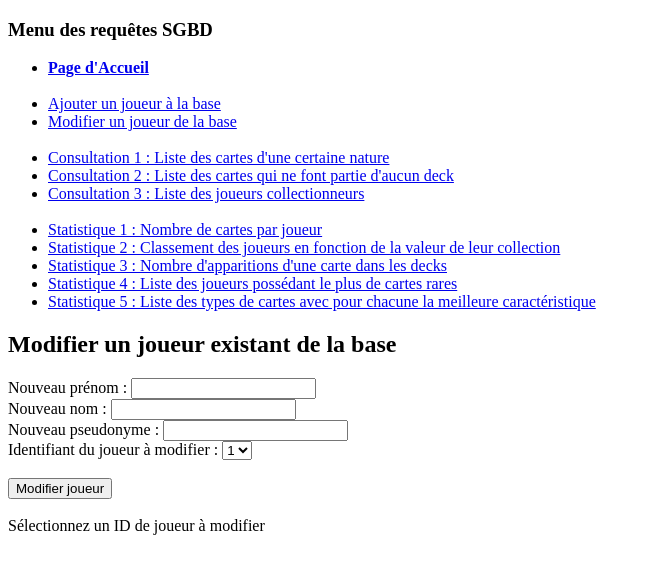
After one commit to Azzameen/database_learning, a PHP site: page /modif_joueur.php in a window 1280 px wide. The commit adds this page. Shown: the top 574 px of the page, without its empty margins (0-650 px from the left). Run offline with PHP 8.4, Linux system fonts and the light colour scheme; tables that the repository leaves empty hold one stand-in row (values such as "Sample post").

Commit message:
Requete update joueur par id

```diff
--- a/interface/connect_bdd.php
+++ b/interface/connect_bdd.php
@@ -1,7 +1,7 @@
 <?php
 try{
   //Connexion à MySql
-  $bdd = new PDO('mysql:host=localhost;dbname=cartes_a_collectionner;charset=utf8', 'root', 'Kaae7vad');
+  $bdd = new PDO('mysql:host=localhost;dbname=pchevalli001;charset=utf8', 'pchevalli001', '50nu68ku');
 }catch (Exception $e){
   die('Erreur : ' . $e->getMessage());
 }
--- a/interface/menu.php
+++ b/interface/menu.php
@@ -3,7 +3,8 @@
         <h3>Menu des requêtes SGBD</h3>
         <ul>
           <li><strong><a href="index.php">Page d'Accueil</strong></a></li></br>
-          <li><a href="ajout_joueur.php">Ajouter un joueur à la base</a></li></br>
+          <li><a href="ajout_joueur.php">Ajouter un joueur à la base</a></li>
+          <li><a href="modif_joueur.php">Modifier un joueur de la base</a></li></br>
           <li><a href="consultation1.php">Consultation 1 : Liste des cartes d'une certaine nature</a></li>
           <li><a href="consultation2.php">Consultation 2 : Liste des cartes qui ne font partie d'aucun deck</a></li>
           <li><a href="consultation3.php">Consultation 3 : Liste des joueurs collectionneurs</a></li></br>
--- /dev/null
+++ b/interface/modif_joueur.php
@@ -0,0 +1,89 @@
+<!DOCTYPE html>
+<html>
+    <head>
+        <title>Modification Joueur</title>
+        <meta charset="utf-8" />
+    </head>
+
+    <?php
+    include("menu.php");
+    include("connect_bdd.php");
+    ?>
+
+    <body>
+      <h2>Modifier un joueur existant de la base</h2>
+
+      <?php
+      $req_id = $bdd->query('select max(ID_JOUEUR) from JOUEURS');
+      $donnee = $req_id->fetch();
+      $max_id = $donnee['max(ID_JOUEUR)'];
+      ?>
+
+      <form action="" method="post">
+        Nouveau prénom : <input type="text" name="prenom"/><br/>
+        Nouveau nom : <input type="text" name="nom"/><br/>
+        Nouveau pseudonyme : <input type="text" name="pseudonyme"/><br/>
+        Identifiant du joueur à modifier :
+        <select name="id_a_modif">
+          <?php
+          $i = 1;
+          while($i<=$max_id){
+            echo "<option value=$i>$i</option>";
+            $i++;
+          }
+          ?>
+        </select><br/></br>
+        <input type="submit" name="new_player" value="Modifier joueur"/>
+      </form></br>
+
+      <?php
+      if(isset($_POST['id_a_modif'])){
+        $req_s = $bdd->prepare('select PRENOM_JOUEUR, NOM_JOUEUR, PSEUDONYME from JOUEURS
+        where ID_JOUEUR = ?');
+        $req_s->execute(array($_POST['id_a_modif']));
+        $donnee = $req_s->fetch();
+
+        $old_prenom = $donnee['PRENOM_JOUEUR'];
+        $old_nom    = $donnee['NOM_JOUEUR'];
+        $old_pseudo = $donnee['PSEUDONYME'];
+        ?>
+        Vous avez changé le joueur
+        <strong><?php echo $old_prenom; echo ' '.$old_nom?></strong>
+        de pseudonyme <strong><?php echo $old_pseudo?></strong></br>
+
+        <?php
+        $new_prenom = NULL; $new_nom = NULL; $new_pseudo = NULL;
+        if(isset($_POST["pseudonyme"])){
+          $new_pseudo = strtoupper($_POST["pseudonyme"]);
+          if($new_pseudo == '') $new_pseudo = $old_pseudo;
+        }
+        if(isset($_POST["nom"])){
+          $new_nom = strtoupper($_POST["nom"]);
+          if($new_nom == '') $new_nom = $old_nom;
+        }
+        if(isset($_POST["prenom"])){
+          $new_prenom = strtoupper($_POST["prenom"]);
+          if($new_prenom == '') $new_prenom = $old_prenom;
+        }
+        ?>
+        par le joueur <strong><?php echo $new_prenom; echo ' '.$new_nom?></strong>
+        de pseudonyme <strong><?php echo $new_pseudo?></strong>.</br></br>
+
+        <?php
+        $modify = $bdd->prepare('update JOUEURS
+        set NOM_JOUEUR = :nom, PRENOM_JOUEUR = :prenom, PSEUDONYME = :pseudonyme
+        where ID_JOUEUR = :id');
+        $modify->execute(array(
+          'id' => $_POST['id_a_modif'],
+          'prenom' => $new_prenom,
+          'nom' => $new_nom,
+          'pseudonyme' => $new_pseudo
+        ));
+        ?>
+
+      <?php
+      }else{
+        echo "Sélectionnez un ID de joueur à modifier";
+      }?>
+    </body>
+</html>
```
Also changed, not shown: interface/ajout_joueur.php (+4 -3 lines).
